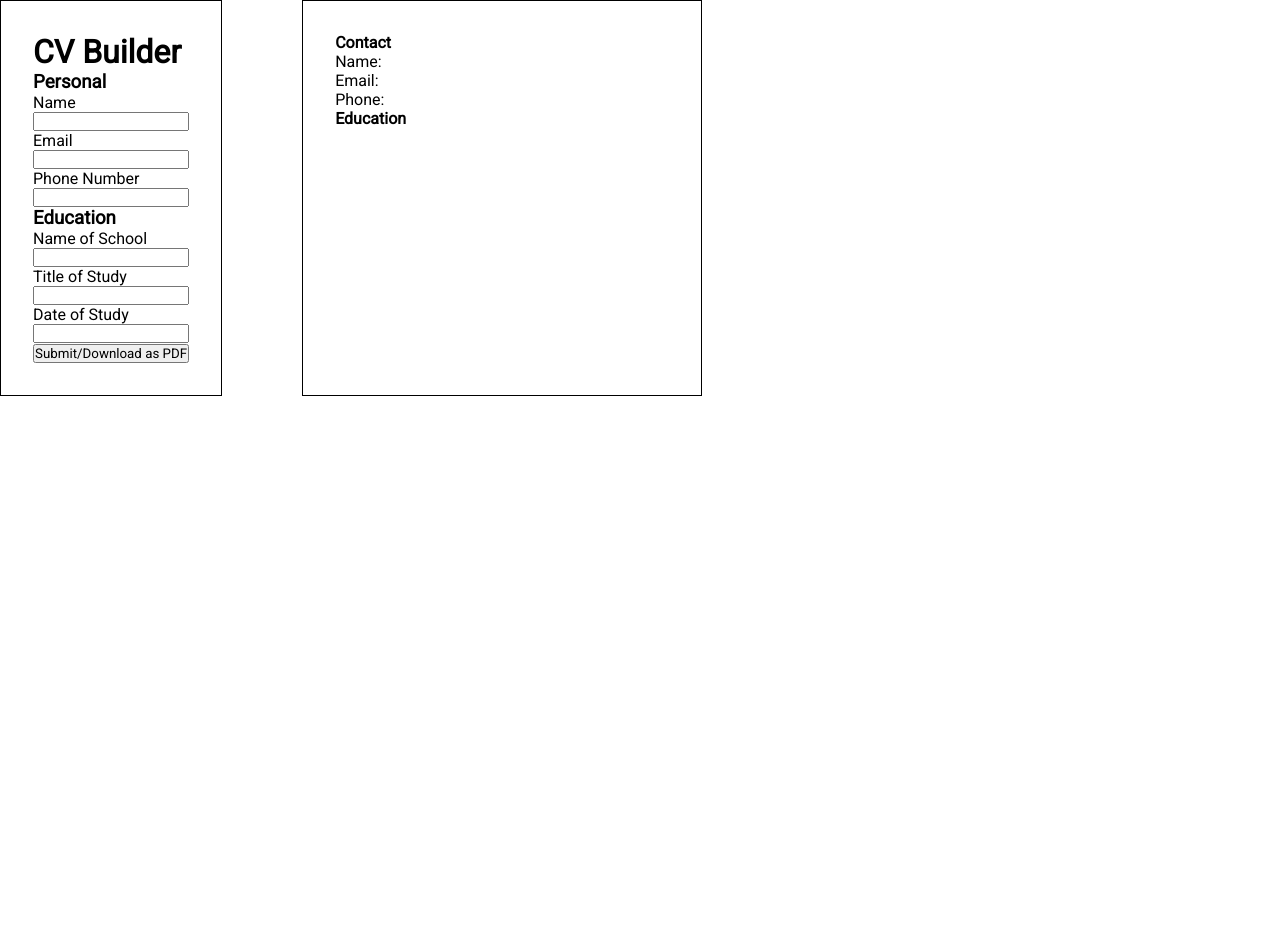
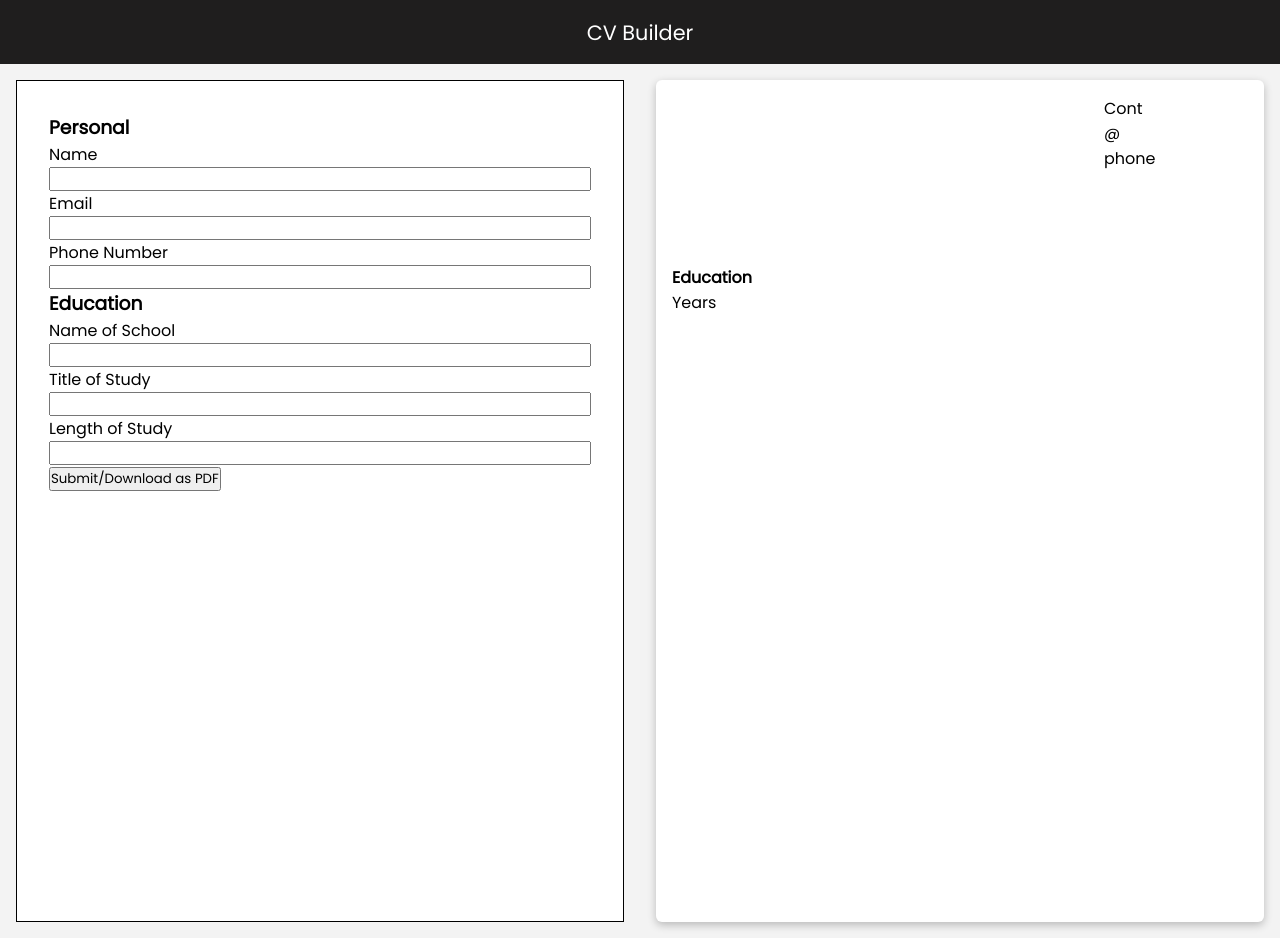
Before and after one commit to yondagonda/Project-CV-Application, a React (Create React App) app: page / in a window 1280 px wide. Before the commit the page ends 800 px from the top, so only its background shows below. Built offline with nearby package versions, Linux system fonts and the light colour scheme.

Commit message:
aesthetic improvements and eduational experience section added

```diff
--- a/src/App.js
+++ b/src/App.js
@@ -1,7 +1,7 @@
-import logo from './logo.svg';
 import React, { Component } from 'react';
 import app from './styles/app.css';
 import Personal from './components/personal';
+import Education from './components/education';
 
 class App extends Component {
   constructor() {
@@ -11,25 +11,26 @@ class App extends Component {
       nameInput: { text: '' },
       emailInput: { text: '' },
       phoneInput: { text: '' },
+      schoolName: { text: '' },
+      titleOfStudy: { text: '' },
+      lengthOfStudy: { text: '' },
     };
   }
 
   handleChange = (e) => {
-    // console.log(e.target.id);
     this.setState({
       [e.target.id]: {
         text: e.target.value,
-        // id: this.state.task.id,
       },
     });
-    console.log(this.state);
   };
 
   render() {
     return (
+      <>
+        <footer>CV Builder</footer>
         <div className="app">
           <main>
-          <h1>CV Builder</h1>
             <form>
               <section>
                 <h3>Personal</h3>
@@ -59,11 +60,26 @@ class App extends Component {
               <section>
                 <h3>Education</h3>
                 <label htmlFor="schoolName">Name of School </label>
-              <input type="text" id="schoolName"></input>
+                <input
+                  type="text"
+                  id="schoolName"
+                  onChange={this.handleChange}
+                  value={this.state.schoolName.text}
+                ></input>
                 <label htmlFor="titleOfStudy"> Title of Study </label>
-              <input type="text" id="titleOfStudy"></input>
-              <label htmlFor="dateOfStudy"> Date of Study </label>
-              <input type="number" id="dateOfStudy"></input>
+                <input
+                  type="text"
+                  id="titleOfStudy"
+                  onChange={this.handleChange}
+                  value={this.state.titleOfStudy.text}
+                ></input>
+                <label htmlFor="lengthOfStudy"> Length of Study </label>
+                <input
+                  type="number"
+                  id="lengthOfStudy"
+                  onChange={this.handleChange}
+                  value={this.state.lengthOfStudy.text}
+                ></input>
               </section>
 
               <button type="submit">Submit/Download as PDF</button>
@@ -71,15 +87,18 @@ class App extends Component {
           </main>
 
           <div className="preview-area">
-          <div className="contact-section">
-            <div className="title">Contact</div>
+            <div className="top-level">
               <Personal personalDetails={this.state} />
             </div>
+            <div className="preview-main">
               <div className="education-section">
-            <div className="title">Education</div>
+                <div className="title-education small">Education</div>
+                <Education educationDetails={this.state} />
               </div>
             </div>
           </div>
+        </div>
+      </>
     );
   }
 }
--- a/src/components/education.js
+++ b/src/components/education.js
@@ -0,0 +1,12 @@
+import React from 'react';
+
+export default function Education(props) {
+  const { schoolName, titleOfStudy, lengthOfStudy } = props.educationDetails;
+  return (
+    <>
+      <div>{schoolName.text.toUpperCase()}</div>
+      <div>{titleOfStudy.text}</div>
+      <div>{lengthOfStudy.text} Years</div>
+    </>
+  );
+}
--- a/src/components/personal.js
+++ b/src/components/personal.js
@@ -1,13 +1,16 @@
 // this component will just be reponsible for rendering the 'general' section
-import React, { Component } from 'react';
+import React from 'react';
 
 export default function Personal(props) {
   const { emailInput, nameInput, phoneInput } = props.personalDetails;
   return (
     <>
-      <div>Name: {nameInput.text}</div>
-      <div>Email: {emailInput.text}</div>
-      <div>Phone: {phoneInput.text}</div>
+      <div className="title">{nameInput.text.toUpperCase()}</div>
+      <div className="top-right">
+        <div className="contact">Cont</div>
+        <div>@{emailInput.text}</div>
+        <div>phone{phoneInput.text}</div>
+      </div>
     </>
   );
 }
--- a/src/styles/app.css
+++ b/src/styles/app.css
@@ -1,5 +1,4 @@
-@import url('https://fonts.googleapis.com/css2?family=Roboto&display=swap');
-
+@import url('https://fonts.googleapis.com/css2?family=Poppins&display=swap');
 *,
 *::before,
 *::after {
@@ -9,7 +8,11 @@
 * {
   margin: 0;
   padding: 0;
-  font-family: 'Roboto', sans-serif;
+  font-family: 'Poppins', sans-serif;
+}
+
+body {
+  background-color: rgb(243, 243, 243);
 }
 /* :root {
   --clr-primary: rgb(64, 64, 235);
@@ -18,14 +21,25 @@
   --ff-secondary: Arial, Helvetica, sans-serif;
 } */
 
+footer {
+  background-color: rgb(31, 30, 30);
+  color: white;
+  text-align: center;
+  font-size: 1.3em;
+  padding: 0.8em;
+}
+
 .app {
-  display: flex;
-  gap: 5em;
+  display: grid;
+  grid-template-columns: 1fr 1fr;
+  gap: 2em;
+  padding: 1em;
 }
 
 main {
   padding: 2em;
   border: 1px solid black;
+  background-color: white;
 }
 
 section {
@@ -34,12 +48,32 @@ section {
 }
 
 .preview-area {
-  border: 1px solid black;
-  padding: 2em;
-  min-width: 400px;
-  /* temporary setting above, for visual purposes */
+  box-shadow: rgba(0, 0, 0, 0.24) 0px 3px 8px;
+  background-color: white;
+  border-radius: 6px;
+  display: grid;
+  grid-template-rows: 1fr 4fr;
+  height: 842px;
+  /* the above height is the size of an a4 paper, width should be 595px */
+}
+
+.top-level {
+  padding: 1em;
+  display: grid;
+  grid-template-columns: 3fr 1fr;
+}
+
+.preview-main {
+  padding: 1em;
 }
 
 .title {
   font-weight: bold;
+  font-size: 3em;
+  word-break: break-word;
+  padding: 0.4em 0.3em;
 }
+
+.small {
+  font-weight: bold;
+}
```
Lines whose indentation alone changed are shown as unchanged.
